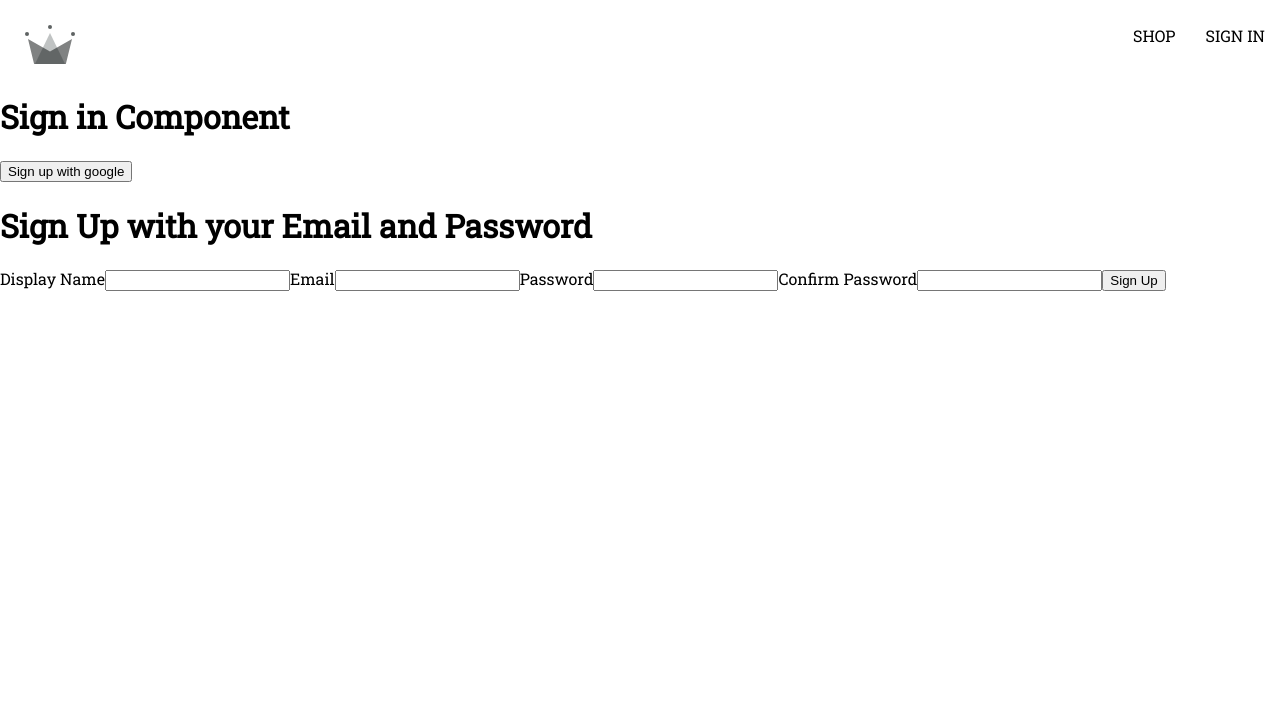
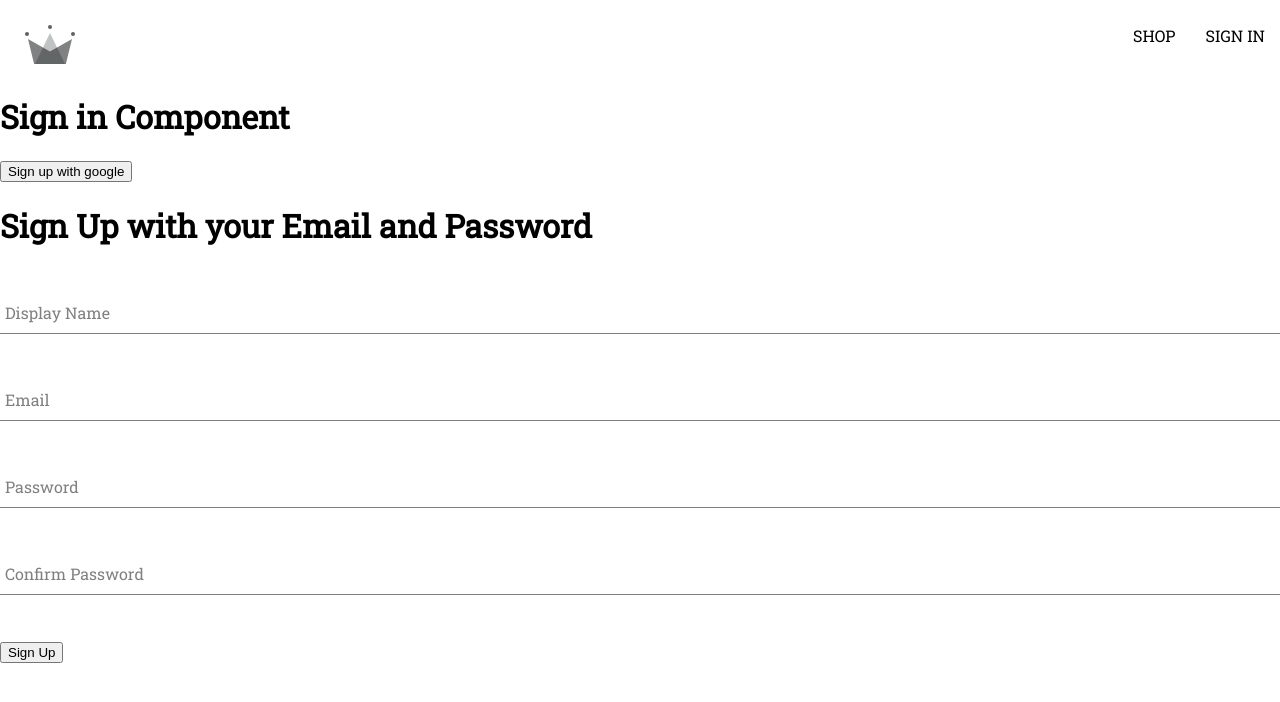
Before and after one commit to sebastian9312/swaggy-project, a React (Create React App) app: page /sign-in in a window 1280 px wide. Shown: the top 702 px of the page. Built offline with nearby package versions, Linux system fonts and the light colour scheme.

Commit message:
add form-input styles

```diff
--- a/src/components/form-input/form-input.jsx
+++ b/src/components/form-input/form-input.jsx
@@ -1,11 +1,11 @@
-
+import "./form-input.styles.scss";
 
 const FormInput = ({ label, ...otherProps }) => {
     return (
-        <>
-            <label>{label}</label>
-            <input {...otherProps} />
-        </>
+        <div className="group">
+            {label && <label className={`form-input-label ${otherProps.value.length > 0 ? "shrink" : ""}`}>{label}</label>}
+            <input className="form-input" {...otherProps} />
+        </div>
     );
 };
 
--- a/src/components/form-input/form-input.styles.scss
+++ b/src/components/form-input/form-input.styles.scss
@@ -0,0 +1,54 @@
+$sub-color: grey;
+$main-color: black;
+
+@mixin shrinkLabel {
+    top: -14px;
+    font-size: 12px;
+    color: $main-color;
+}
+
+.group {
+    position: relative;
+    margin: 45px 0;
+
+    .form-input {
+        background: none;
+        background-color: white;
+        color: $sub-color;
+        font-size: 18px;
+        padding: 10px 10px 10px 5px;
+        display: block;
+        width: 100%;
+        border: none;
+        border-radius: 0;
+        border-bottom: 1px solid $sub-color;
+        margin: 25px 0;
+
+        &:focus {
+            outline: none;
+        }
+
+        &:focus~.form-input-label {
+            @include shrinkLabel();
+        }
+    }
+
+    input[type='password'] {
+        letter-spacing: 0.3em;
+    }
+
+    .form-input-label {
+        color: $sub-color;
+        font-size: 16px;
+        font-weight: normal;
+        position: absolute;
+        pointer-events: none;
+        left: 5px;
+        top: 10px;
+        transition: 300ms ease all;
+
+        &.shrink {
+            @include shrinkLabel();
+        }
+    }
+}
```
Also changed, not shown: src/utils/firebase/firebase.js (+0 -46 lines).
